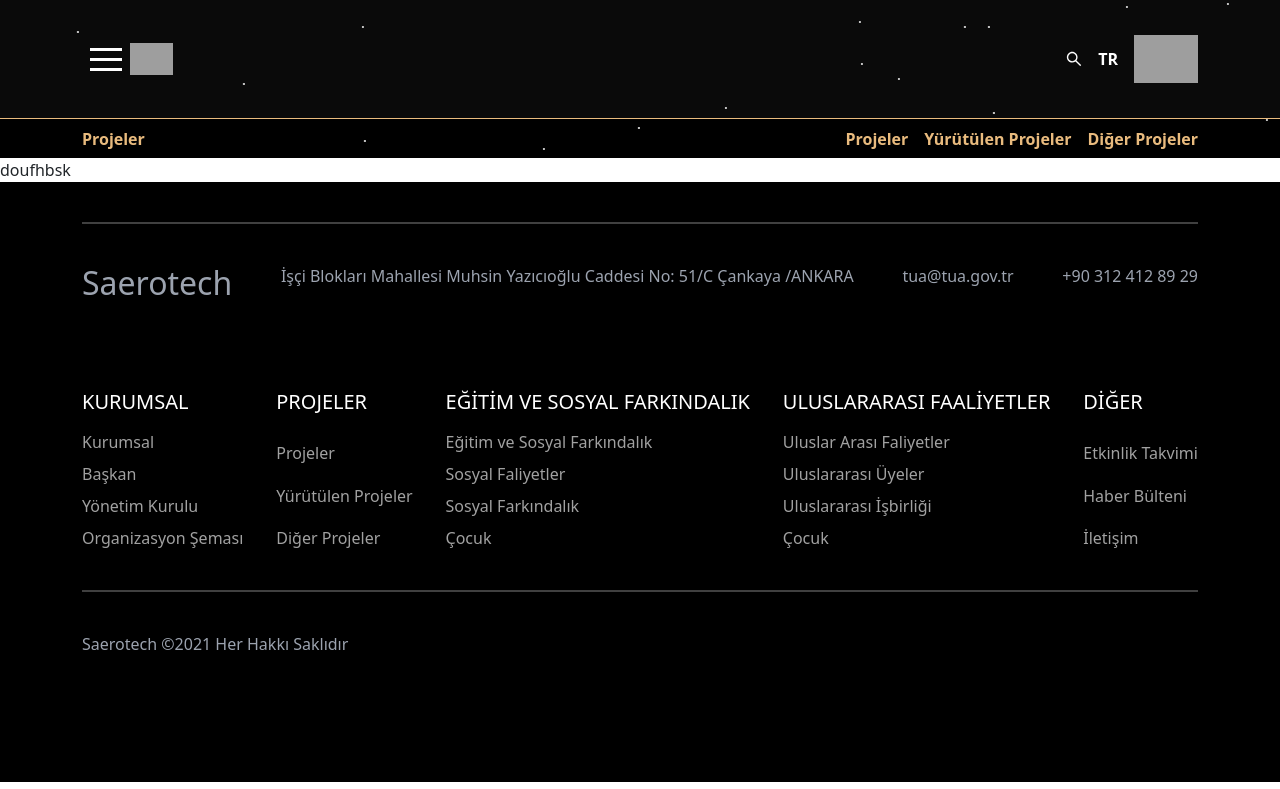
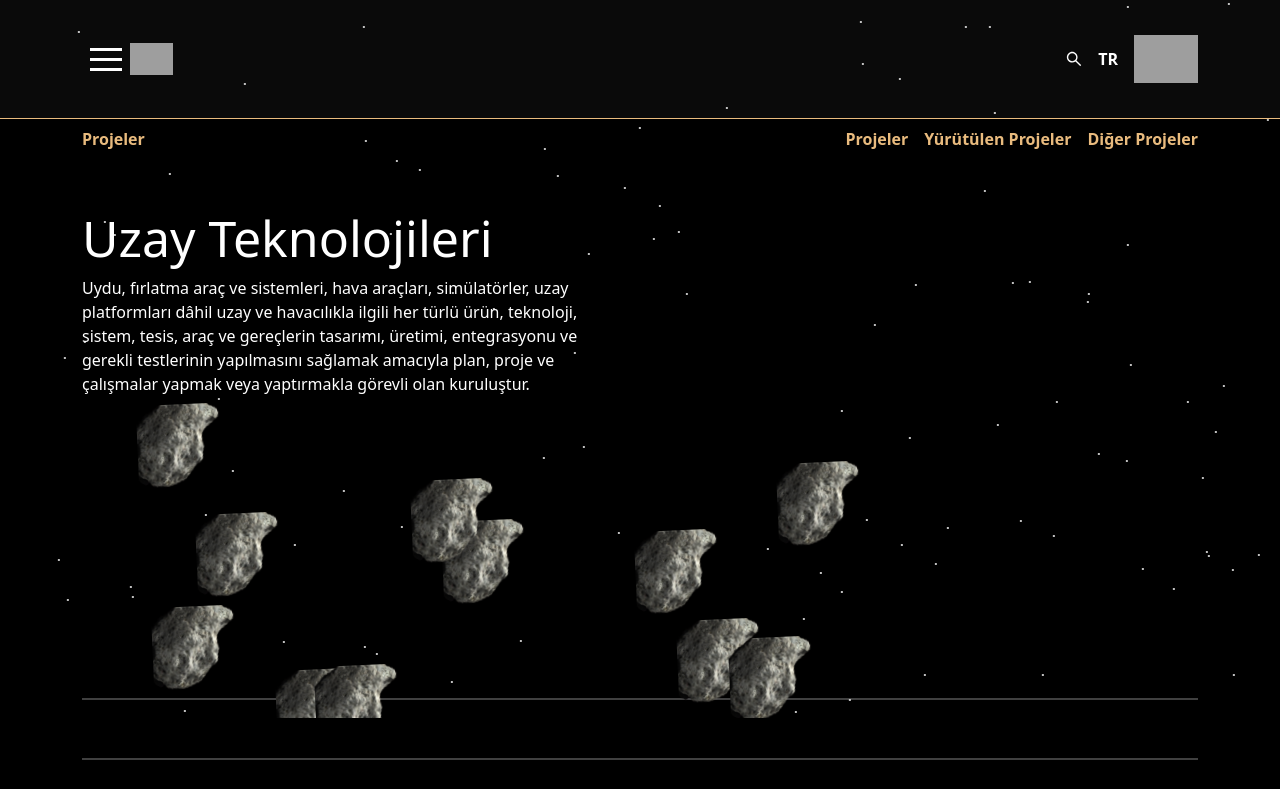
Before and after one commit to yasinyilmaaz/website-SAERO, a React (Create React App) app: page /projeler in a window 1280 px wide. Shown: the top 789 px of the page. Built offline with nearby package versions, Linux system fonts and the light colour scheme; grey boxes are pictures that could not be loaded.

Commit message:
birkaç sayfayı düzenledim

```diff
--- a/src/App.css
+++ b/src/App.css
@@ -1,6 +1,37 @@
-body{
-    background-color: rgb(0, 0, 0);
-    overflow-x: hidden;
+html,
+body {
+  width: 100%;
+  height: 100%;
+}
+input::-ms-clear,
+input::-ms-reveal {
+  display: none;
+}
+*,
+*::before,
+*::after {
+  box-sizing: border-box;
+}
+html {
+  font-family: sans-serif;
+  line-height: 1.15;
+  -webkit-text-size-adjust: 100%;
+  -ms-text-size-adjust: 100%;
+  -ms-overflow-style: scrollbar;
+  -webkit-tap-highlight-color: rgba(0, 0, 0, 0);
+}
+@-ms-viewport {
+  width: device-width;
+}
+body {
+  margin: 0;
+  color: white;
+  /* font-size: 15px; */
+  font-family: "Made Outer Sans";
+  font-variant: tabular-nums;
+  line-height: 1.5715;
+  background-color: black;
+  font-feature-settings: 'tnum';
 }
 
 
@@ -101,9 +132,18 @@ body{
     z-index: 1000;
     opacity: 1;
     transition: none;
-    animation: antdDrawerFadeIn 0.3s cubic-bezier(0.7, 0.3, 0.1, 1);
+    animation: antdDrawerFadeIn 0.5s cubic-bezier(0.7, 0.3, 0.1, 1);
     pointer-events: auto;
 }
+
+@keyframes antdDrawerFadeIn {
+    0% {
+      opacity: 0;
+    }
+    100% {
+      opacity: 1;
+    }
+  }
 
 .hamburgers{
     position: static;
--- a/src/Components/international/International.js
+++ b/src/Components/international/International.js
@@ -1,9 +1,23 @@
-import NavbarInstiutional from "../navbar/NavbarInstiutional";
+import { Container } from "react-bootstrap"
+
 
 export default function International(){
     return(
-        <div>
-           gfdg
+        <div className="banner-home">
+      <Container className="">
+        <div className="banner-content">
+          <h1>Uluslararası Faaliyetler</h1>
+          <p>
+          Türkiye Uzay Ajansı, uzay ve havacılıkla ilgili uluslararası kuruluşlarda Türkiye’yi temsil etmek ve bu kuruluşlarla ilgili faaliyetleri yürütmekle görevlidir.
+          </p>
         </div>
+        <div className="flex flex-col gap-4">
+          <div className="text-white">
+
+          </div>
+          <hr className="h-1 border-t-2 border-t-white" />
+        </div>
+      </Container>
+    </div>
     )
 }
--- a/src/Components/projects/Projects.js
+++ b/src/Components/projects/Projects.js
@@ -1,9 +1,27 @@
-import NavbarProjects from "../navbar/NavbarProjects";
+import { Container } from "react-bootstrap";
 
-export default function Projects(){
-    return(
-        <div>
-            doufhbsk
+export default function Projects() {
+  return (
+    <div className="banner-home">
+      <Container className="">
+        <div className="banner-content">
+          <h1>Uzay Teknolojileri</h1>
+          <p>
+            Uydu, fırlatma araç ve sistemleri, hava araçları, simülatörler, uzay
+            platformları dâhil uzay ve havacılıkla ilgili her türlü ürün,
+            teknoloji, sistem, tesis, araç ve gereçlerin tasarımı, üretimi,
+            entegrasyonu ve gerekli testlerinin yapılmasını sağlamak amacıyla
+            plan, proje ve çalışmalar yapmak veya yaptırmakla görevli olan
+            kuruluştur.
+          </p>
         </div>
-    )
+        <div className="flex flex-col gap-4">
+          <div className="text-white">
+
+          </div>
+          <hr className="h-1 border-t-2 border-t-white" />
+        </div>
+      </Container>
+    </div>
+  );
 }
```
